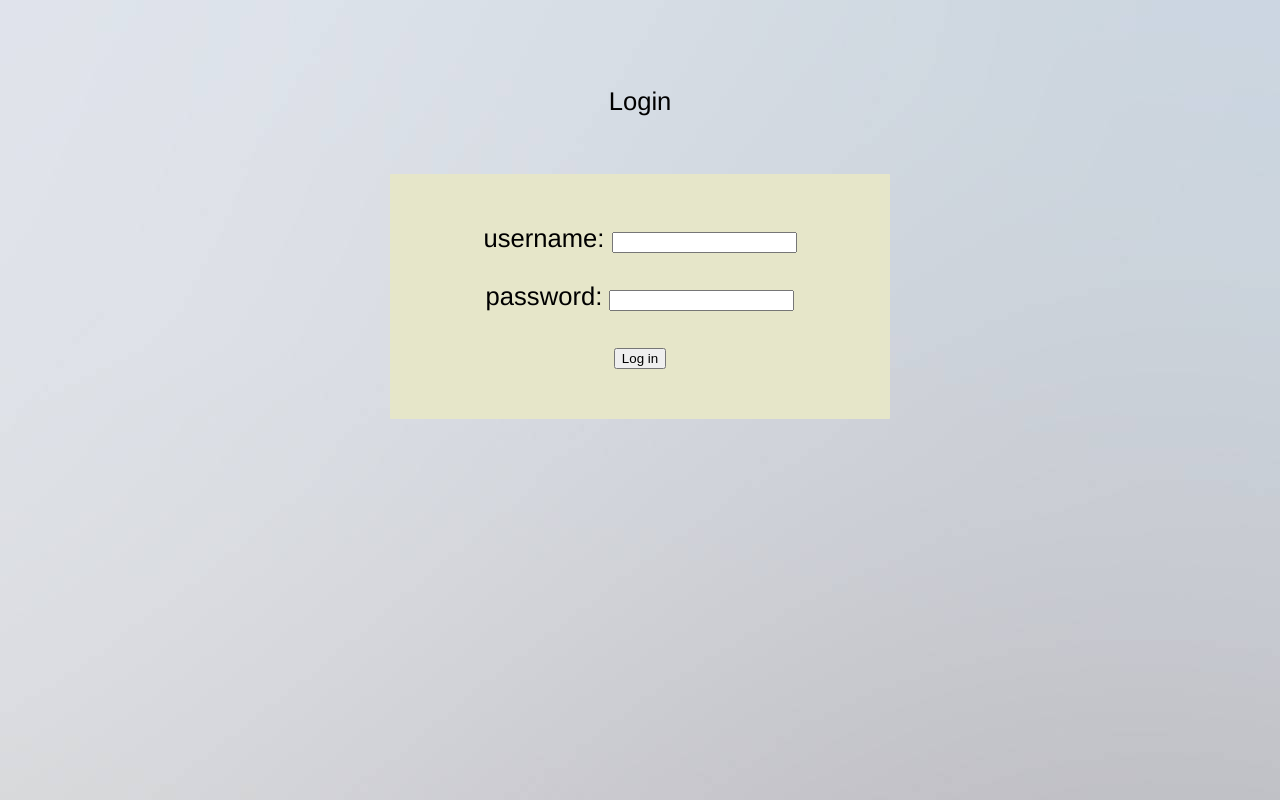
After one commit to yinxiach/Tropical_Shirts, a PHP site: page /Login.html in a window 1280 px wide. The commit adds this page. Run offline with PHP 8.4, Linux system fonts and the light colour scheme.

Commit message:
Add login hyperlink, create the login page#40

```diff
--- /dev/null
+++ b/Tropical Shirt/template/Login.html
@@ -0,0 +1,30 @@
+<!DOCTYPE html>
+<html>
+<link rel="stylesheet" href="style.css">
+<title>Login Page</title>
+
+<head>
+    <meta charset="UTF-8">
+
+</head>
+
+<body id="login">
+    <br><br><br> Login <br><br><br>
+
+
+    <form id="loginContainer">
+        <label>username:</label>
+        <input type="text"> <br><br>
+
+
+        <label>password:</label>
+        <input type="Password"> <br><br>
+
+
+        <button class="button" type="button" onclick="alert('Login script has not been implemented')"> Log in </button>
+        <!-- after login script implemented, the alert message should be removed-->
+
+    </form>
+</body>
+
+</html>
--- a/Tropical Shirt/template/index.html
+++ b/Tropical Shirt/template/index.html
@@ -35,7 +35,8 @@
             <div>
                 <a href="Shopping_Cart.html">Shopping Cart</a>&nbsp&nbsp &nbsp&nbsp
                 <!-- Jiahao Zhang-->
-                    <a href="Catalog.html">Catalog</a>
+                <a href="Catalog.html">Catalog</a> &nbsp&nbsp &nbsp&nbsp
+                <a href="Login.html">Login</a>
             </div>
         </header>
     </div>
@@ -84,6 +85,7 @@
             </td>
         </tr>
     </table>
+
     <table id="container" cellspacing="45px">
         <tr>
             <td>
--- a/Tropical Shirt/template/style.css
+++ b/Tropical Shirt/template/style.css
@@ -1,61 +1,93 @@
 /* Jiahao Zhang  &&*/
-html{
-    font-size:100%;
+
+html {
+    font-size: 100%;
     box-sizing: border-box;
 }
 
+
 /* XuePing Leng && */
-body{
+
+body {
     margin: 0;
     height: 100vh;
     font-size: 1.6rem;
     font-family: Helvetica, Arial, sans-serif
 }
 
+#container {
+    padding-top: 50px;
+    padding-bottom: 50px;
+}
+
+#login {
+    margin: auto;
+    background-image: url(Login_background.jpg);
+    text-align: center;
+}
+
+#loginContainer {
+    width: 400px;
+    overflow: hidden;
+    margin: auto;
+    padding: 50px;
+    background: #e6e6c9;
+    border-radius: 1px;
+}
+
+
 /* Devon Wang && */
-.Main-Website{
+
+.Main-Website {
     grid-template-areas: 'header' 'main';
     grid-template-columns: 1fr;
     grid-template-rows: 5rem 1fr 5rem;
-    height:100;
+    height: 100;
 }
 
-header{
-    grid-area:header;
+header {
+    grid-area: header;
     padding: 1rem;
     background-color: #203040;
 }
 
-a:hover{
-  color:white;
+a:hover {
+    color: white;
 }
-a{
-    color:red;
+
+a {
+    color: red;
 }
+
 
 /* Zhijie Xu */
 
-.Background-Pictures{
+.Background-Pictures {
     background-image: url('under.jpg');
     background-position: center;
 }
-.rows{
+
+.rows {
     display: flex;
     flex-wrap: wrap;
+    justify-content: space-between;
+    align-items: right;
+}
 
-    justify-content: space-between;
-    align-items:right;
-}
 
 /* top navigation/search bar Devon Wang */
 
+
 /* Add a black background color to the top navigation bar */
+
 .topnav {
     overflow: hidden;
     background-color: #e9e9e9;
 }
 
+
 /* Style the links inside the navigation bar */
+
 .topnav a {
     float: left;
     display: block;
@@ -66,19 +98,25 @@ a{
     font-size: 17px;
 }
 
+
 /* Change the color of links on hover */
+
 .topnav a:hover {
     background-color: #ddd;
     color: black;
 }
 
+
 /* Style the "active" element to highlight the current page */
+
 .topnav a.active {
     background-color: #2196F3;
     color: white;
 }
 
+
 /* Style the search box inside the navigation bar */
+
 .topnav input[type=text] {
     float: right;
     padding: 6px;
@@ -92,19 +130,29 @@ a{
 /* The sidepanel menu Devon Wang */
 
 .sidepanel {
-    height: 250px; /* Specify a height */
-    width: 0; /* 0 width - change this with JavaScript */
-    position: fixed; /* Stay in place */
-    z-index: 1; /* Stay on top */
+    height: 250px;
+    /* Specify a height */
+    width: 0;
+    /* 0 width - change this with JavaScript */
+    position: fixed;
+    /* Stay in place */
+    z-index: 1;
+    /* Stay on top */
     top: 0;
     left: 0;
-    background-color: white; /* Black*/
-    overflow-x: hidden; /* Disable horizontal scroll */
-    padding-top: 60px; /* Place content 60px from the top */
-    transition: 0.5s; /* 0.5 second transition effect to slide in the sidepanel */
+    background-color: white;
+    /* Black*/
+    overflow-x: hidden;
+    /* Disable horizontal scroll */
+    padding-top: 60px;
+    /* Place content 60px from the top */
+    transition: 0.5s;
+    /* 0.5 second transition effect to slide in the sidepanel */
 }
 
+
 /* The sidepanel links */
+
 .sidepanel a {
     padding: 8px 8px 8px 32px;
     text-decoration: none;
@@ -114,12 +162,16 @@ a{
     transition: 0.3s;
 }
 
+
 /* When you mouse over the navigation links, change their color */
+
 .sidepanel a:hover {
     color: #f1f1f1;
 }
 
+
 /* Position and style the close button (top right corner) */
+
 .sidepanel .closebtn {
     position: absolute;
     top: 0;
@@ -128,7 +180,9 @@ a{
     margin-left: 50px;
 }
 
+
 /* Style the button that is used to open the sidepanel */
+
 .openbtn {
     font-size: 20px;
     cursor: pointer;
```
Also changed, not shown: Tropical Shirt/template/Login_background.jpg (added). Lines whose indentation alone changed are shown as unchanged.
